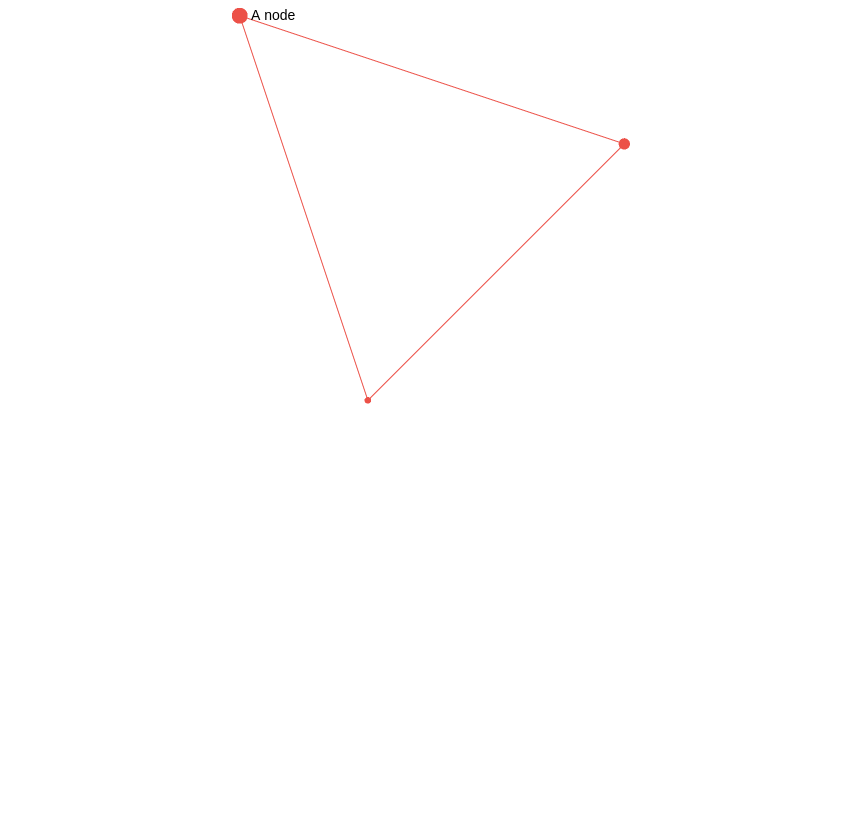
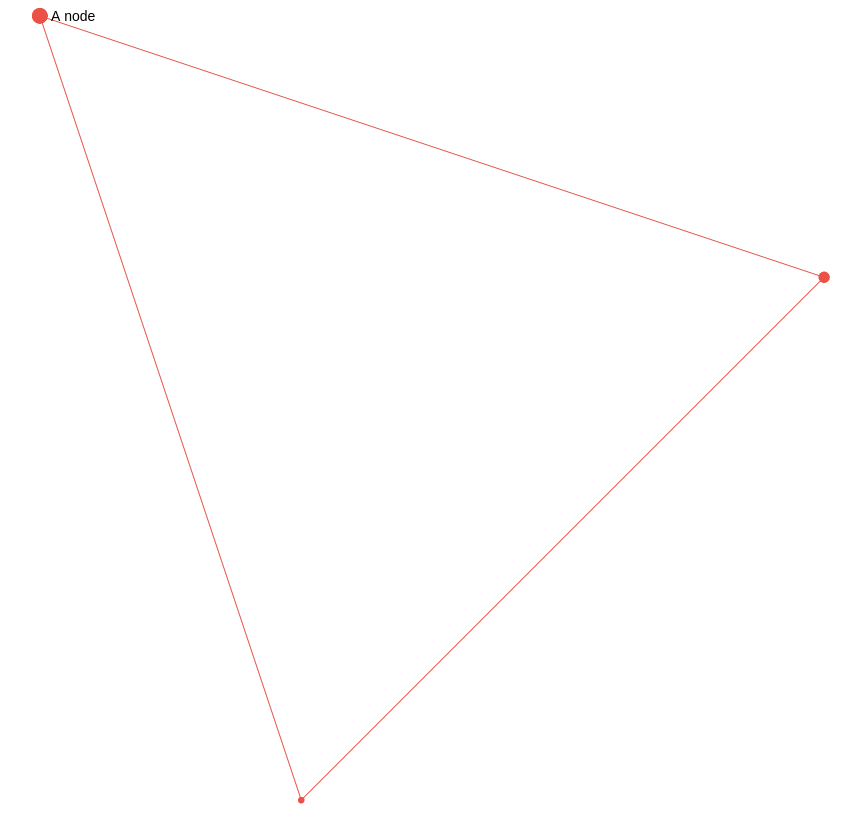
Before and after one commit to cbolton56/cbolton56.github.io, a plain HTML site: page index.html in a window 1280 px wide. Shown: the whole page, without its empty margins (208-1069 px from the left). Drawn offline with Linux system fonts and the light colour scheme.

Commit message:
updated json file

```diff
--- a/index.html
+++ b/index.html
@@ -2,16 +2,17 @@
 <head>
 <style type="text/css">
   #container {
-    max-width: 400px;
-    height: 400px;
+    max-width: 800px;
+    height: 800px;
     margin: auto;
   }
 </style>
+<script src="js/sigma.min.js"></script>
+<script src="js/sigma.parsers.json.js"></script>
 </head>
 <body>
 <div id="container"></div>
-<script src="js/sigma.min.js"></script>
-<script src="js/sigma.parsers.json.js"></script>
+
 <script>
   sigma.parsers.json('data.json', {
     container: 'container',
```
